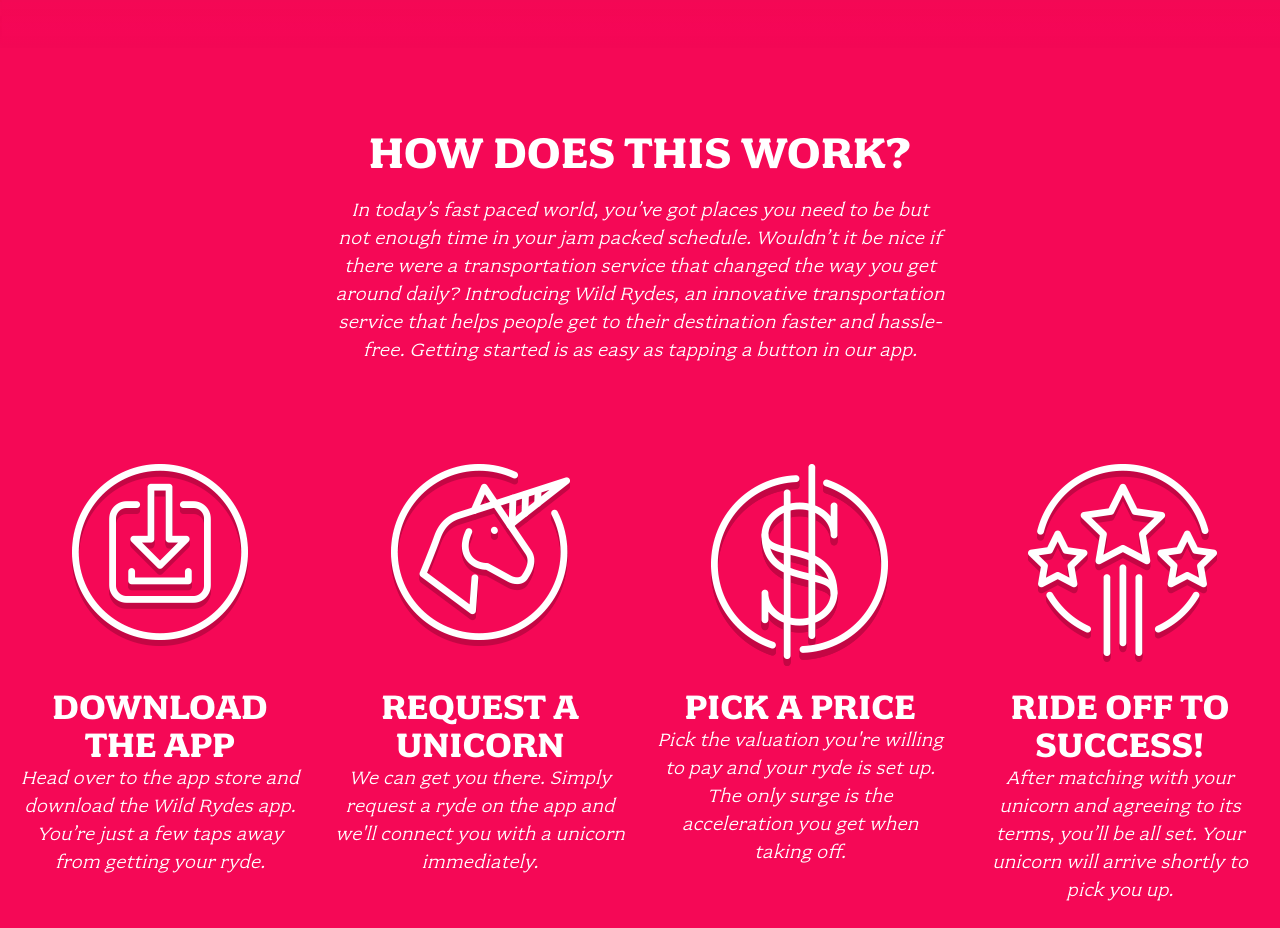
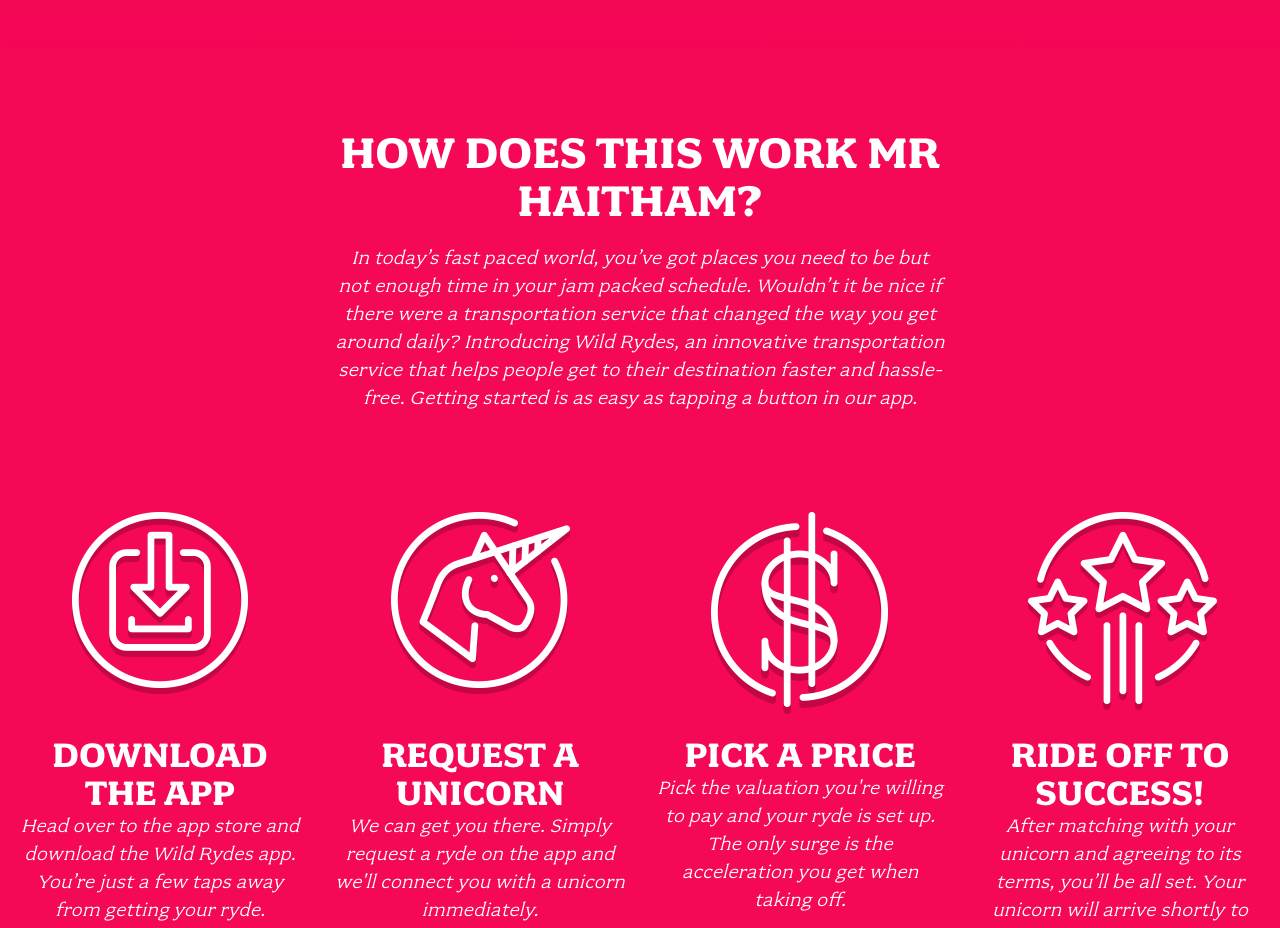
Before and after one commit to elabdioui/wildRydes-site, a plain HTML site: page index.html in a window 1280 px wide. Shown: the part 900-1828 px from the top of the page. Drawn offline with Linux system fonts and the light colour scheme.

Commit message:
Update index.html

```diff
--- a/index.html
+++ b/index.html
@@ -30,7 +30,7 @@
 
   <section class="home-about">
     <div class="row column large-9 xlarge-6 xxlarge-4">
-      <h2 class="section-title">How Does This Work?</h2>
+      <h2 class="section-title">How Does This Work Mr Haitham?</h2>
       <p class="content">
         In today’s fast paced world, you’ve got places you need to be but not enough time in your jam packed schedule. Wouldn’t it be nice if there were a transportation service that changed the way you get around daily? Introducing Wild Rydes, an innovative transportation service that helps people get to their destination faster and hassle-free. Getting started is as easy as tapping a button in our app.
       </p>
```
